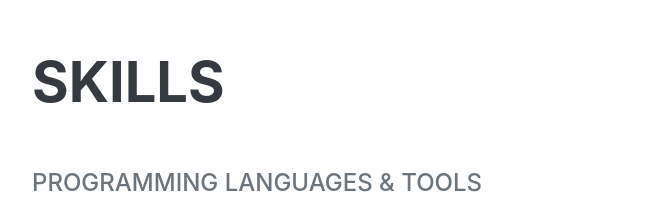
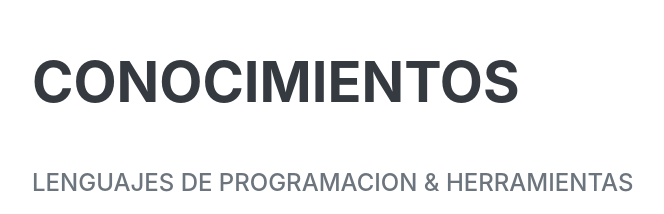
Before and after one commit to cavi76/cv, a plain HTML site: page index.html in a window 1280 px wide. Shown: the part 2552-2766 px from the top of the page, without its empty margins (288-952 px from the left). Drawn offline with nearby package versions, Linux system fonts and the light colour scheme; a web font is replaced by a local one.

Commit message:
Add files via upload

```diff
--- a/index.html
+++ b/index.html
@@ -107,8 +107,8 @@
             <!-- Skills-->
             <section class="resume-section" id="skills">
                 <div class="resume-section-content">
-                    <h2 class="mb-5">Skills</h2>
-                    <div class="subheading mb-3">Programming Languages & Tools</div>
+                    <h2 class="mb-5">Conocimientos</h2>
+                    <div class="subheading mb-3">Lenguajes de Programacion & Herramientas</div>
                     <ul class="list-inline dev-icons">
                         <li class="list-inline-item"><i class="fab fa-html5"></i></li>
                         <li class="list-inline-item"><i class="fab fa-css3-alt"></i></li>
```
